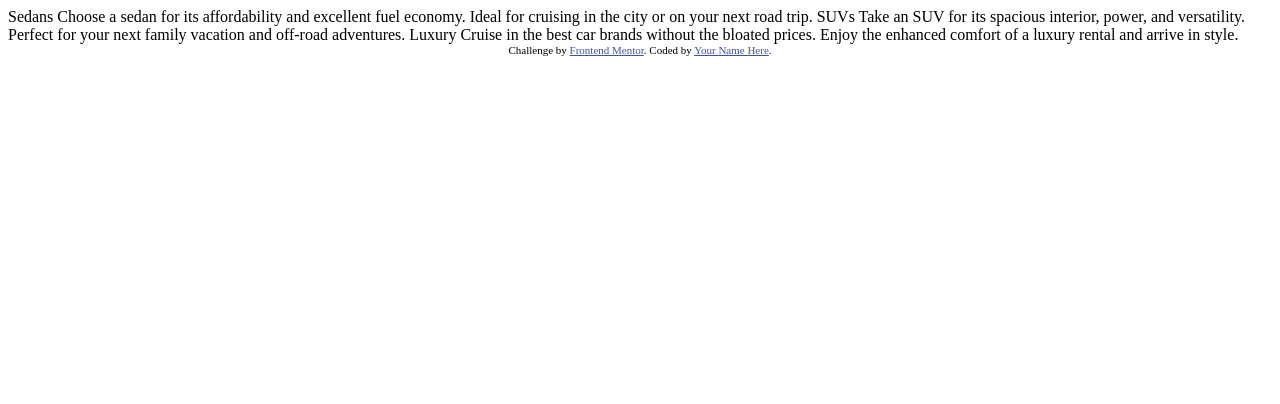
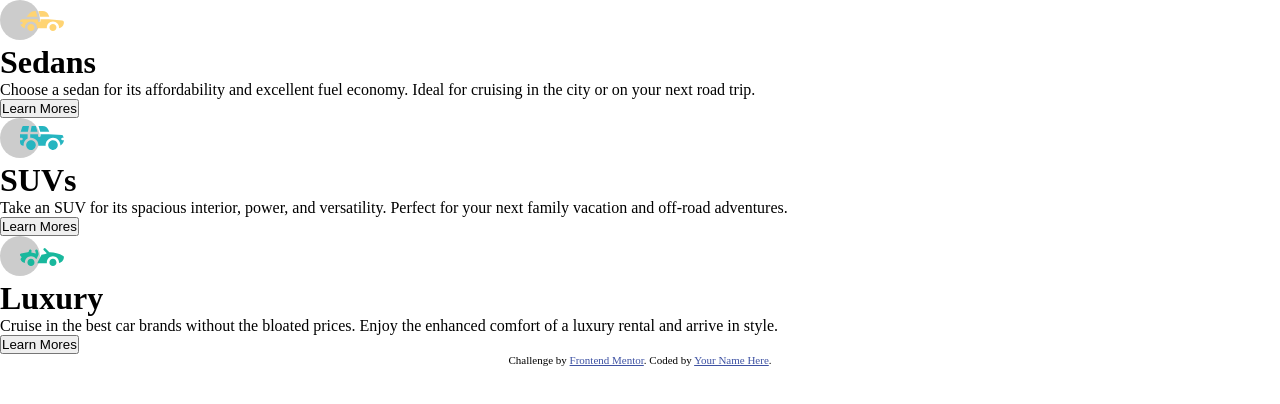
Before and after one commit to RamonAPereira/3-columns, a plain HTML site: page index.html in a window 1280 px wide. Drawn offline with Linux system fonts and the light colour scheme.

Commit message:
markup  inicial

```diff
--- /dev/null
+++ b/css/style.css
@@ -0,0 +1,14 @@
+:root {
+  --primary-card: hsl(31, 77%, 52%);
+  --secondary-card: hsl(184, 100%, 22%);
+  --tertiary-card: hsl(179, 100%, 13%);
+  --paragraphs-color: hsla(0, 0%, 100%, 0.75)
+  --neutral-color: hsl(0, 0%, 95%)
+}
+*{
+  box-sizing: border-box;
+  padding: 0;
+  margin: 0;
+}
+.attribution { font-size: 11px; text-align: center; }
+.attribution a { color: hsl(228, 45%, 44%); }
--- a/index.html
+++ b/index.html
@@ -8,25 +8,39 @@
 
   <title>Frontend Mentor | 3-column preview card component</title>
 
-  <!-- Feel free to remove these styles or customise in your own stylesheet 👍 -->
-  <style>
-    .attribution { font-size: 11px; text-align: center; }
-    .attribution a { color: hsl(228, 45%, 44%); }
-  </style>
+  <link rel="stylesheet" href="./css/style.css">
 </head>
 <body>
+  <main>
+    <div class="card">
+      <img src="./images/icon-sedans.svg" alt="">
+      <h1>Sedans</h1>
+      <p>
+        Choose a sedan for its affordability and excellent fuel economy. Ideal for cruising in the city
+        or on your next road trip.
+      </p>
+      <button class="btn">Learn Mores</button>
+    </div>
+    <div class="card">
+      <img src="./images/icon-suvs.svg" alt="" srcset="">
+      <h1>SUVs</h1>
+      <p>
+        Take an SUV for its spacious interior, power, and versatility. Perfect for your next family vacation
+        and off-road adventures.
+      </p>
+      <button class="btn">Learn Mores</button>
+    </div>
+    <div class="card">
+      <img src="./images/icon-luxury.svg" alt="">
+      <h1>Luxury</h1>
+      <p>
+        Cruise in the best car brands without the bloated prices. Enjoy the enhanced comfort of a luxury
+        rental and arrive in style.
+      </p>
+      <button class="btn">Learn Mores</button>
+    </div>
+  </main>
 
-  Sedans
-  Choose a sedan for its affordability and excellent fuel economy. Ideal for cruising in the city
-  or on your next road trip.
-
-  SUVs
-  Take an SUV for its spacious interior, power, and versatility. Perfect for your next family vacation
-  and off-road adventures.
-
-  Luxury
-  Cruise in the best car brands without the bloated prices. Enjoy the enhanced comfort of a luxury
-  rental and arrive in style.
 
   <div class="attribution">
     Challenge by <a href="https://www.frontendmentor.io?ref=challenge" target="_blank">Frontend Mentor</a>.
```
